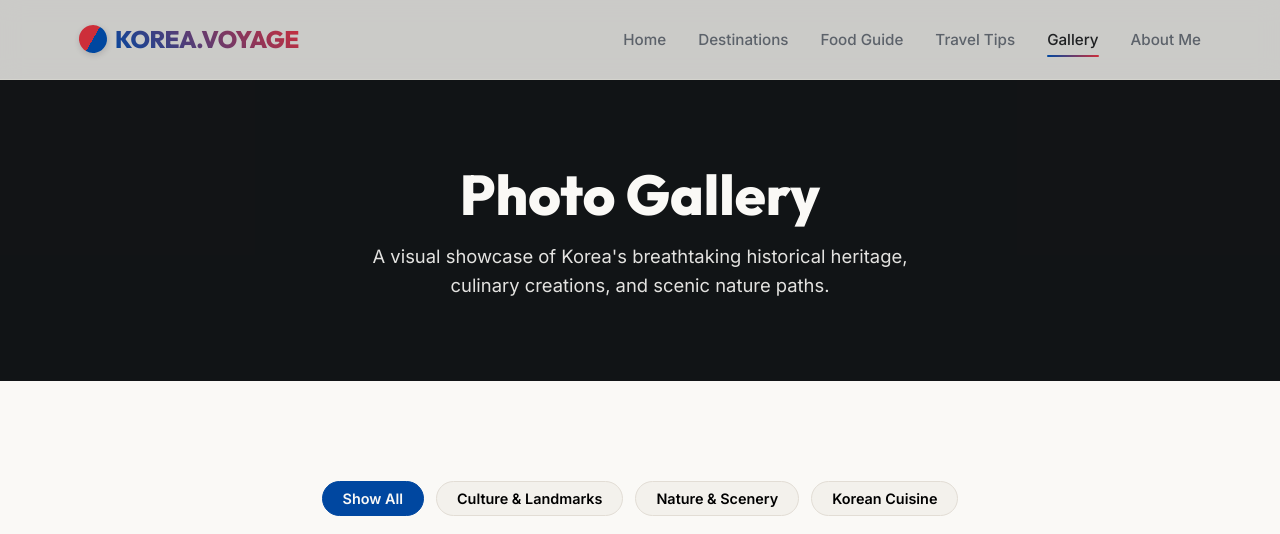
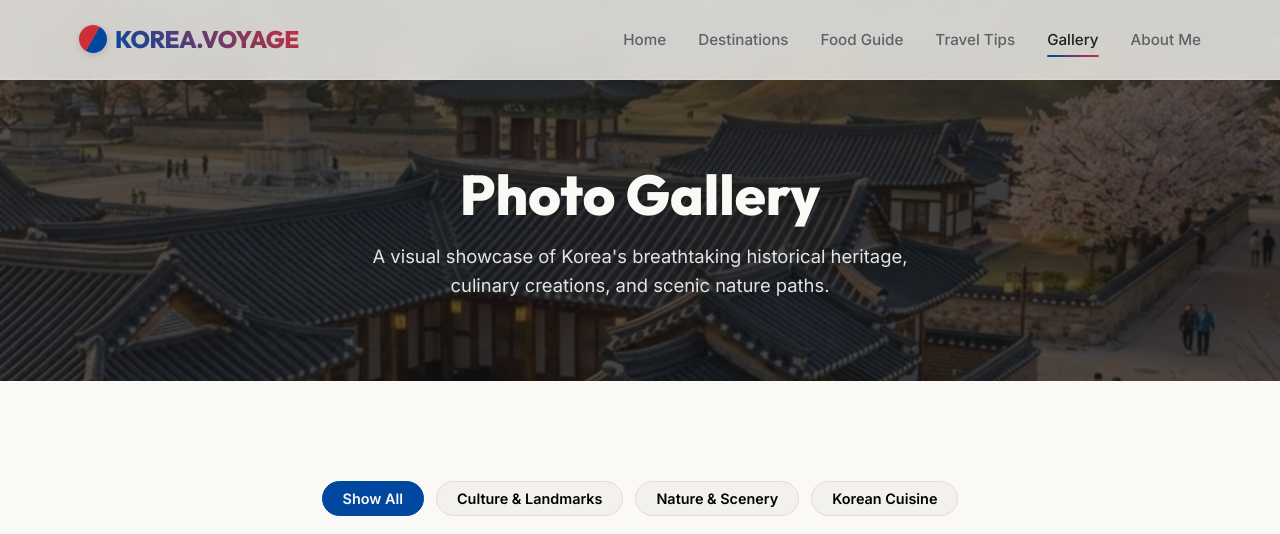
Before and after one commit to seomahaut/seomahaut.github.io, a plain HTML site: page gallery.html in a window 1280 px wide. Shown: the top 534 px of the page. Drawn offline with Linux system fonts and the light colour scheme; files whose address does not match are found by name.

Commit message:
Update gallery.html

```diff
--- a/gallery.html
+++ b/gallery.html
@@ -37,7 +37,7 @@
   </header>
 
   <!-- Page Banner -->
-  <section class="page-banner" style="background-image: url('assets/images/gallery_2.jpg');">
+  <section class="page-banner" style="background-image: url('gallery_2.jpg');">
     <div class="page-banner-overlay"></div>
     <div class="container">
       <h1>Photo Gallery</h1>
```
